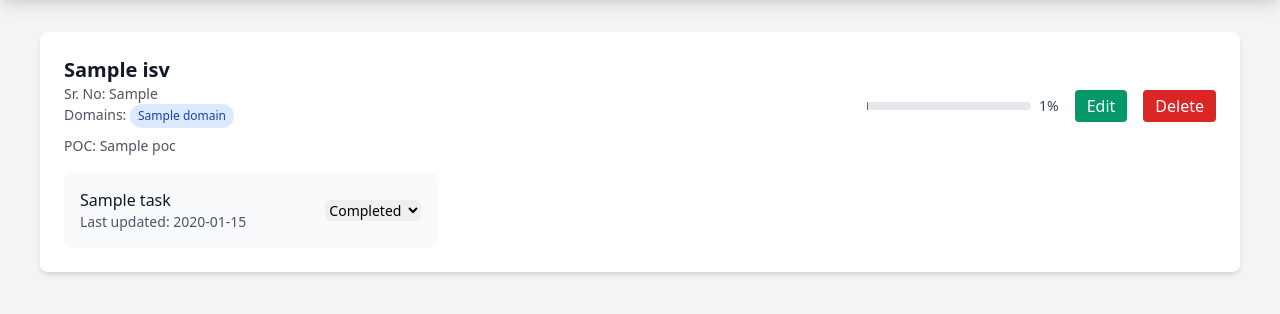
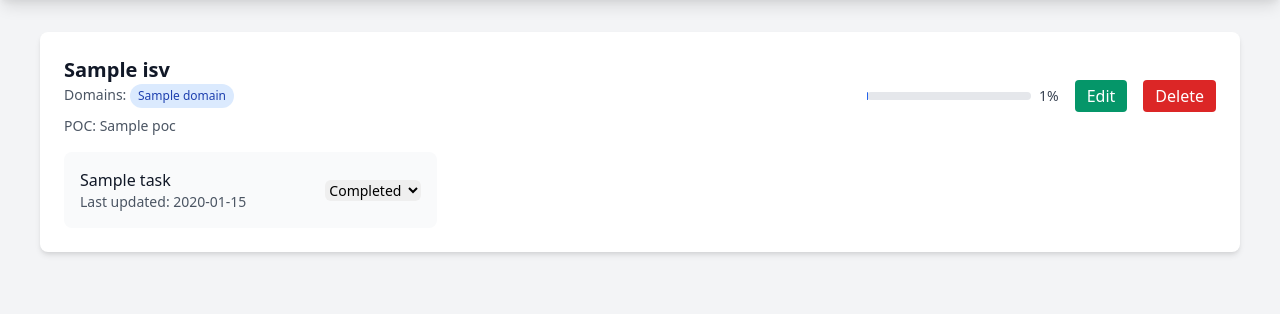
Before and after one commit to raheelkumar/gbq_app_v2, a Flask app: template templates/current_isvs.html in a window 1280 px wide. Shown: the part 52-366 px from the top of the page. Run offline with Flask 3, Linux system fonts and the light colour scheme; the template is opened without the code that fills it: most values are stand-ins (such as "Sample title", 1, 10 or a date in 2020).

Commit message:
Removed SrNo from Current ISV page

```diff
--- a/templates/current_isvs.html
+++ b/templates/current_isvs.html
@@ -12,7 +12,7 @@
                     <div class="flex items-center justify-between">
                         <div>
                             <h2 class="text-xl font-semibold text-gray-900">{{ isv['isv_name'] }}</h2>
-                            <p class="text-sm text-gray-600">Sr. No: {{ isv['Sr_No'] }}</p>
+<!--                            <p class="text-sm text-gray-600">Sr. No: {{ isv['Sr_No'] }}</p>-->
                             <p class="text-sm text-gray-600">
                                 Domains:
                                 {% for domain in isv['domain'].split(',') %}
```
